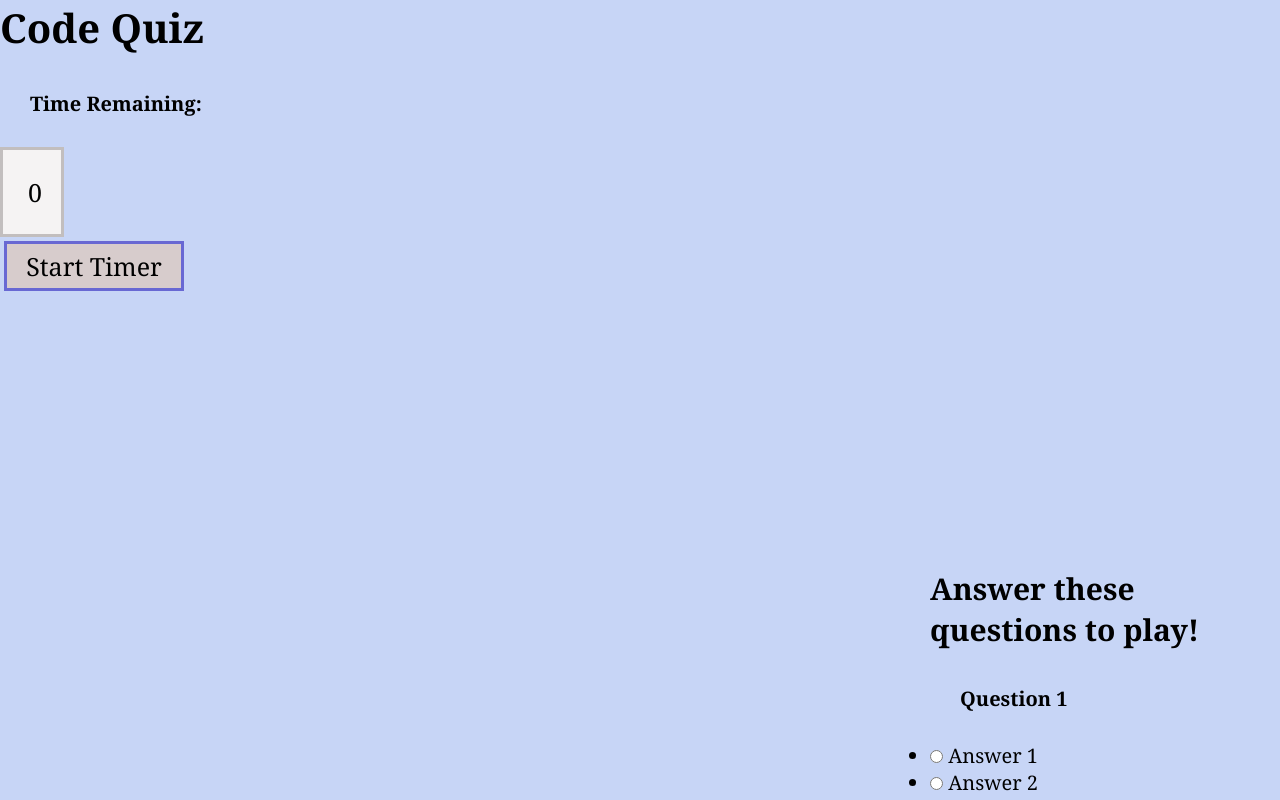
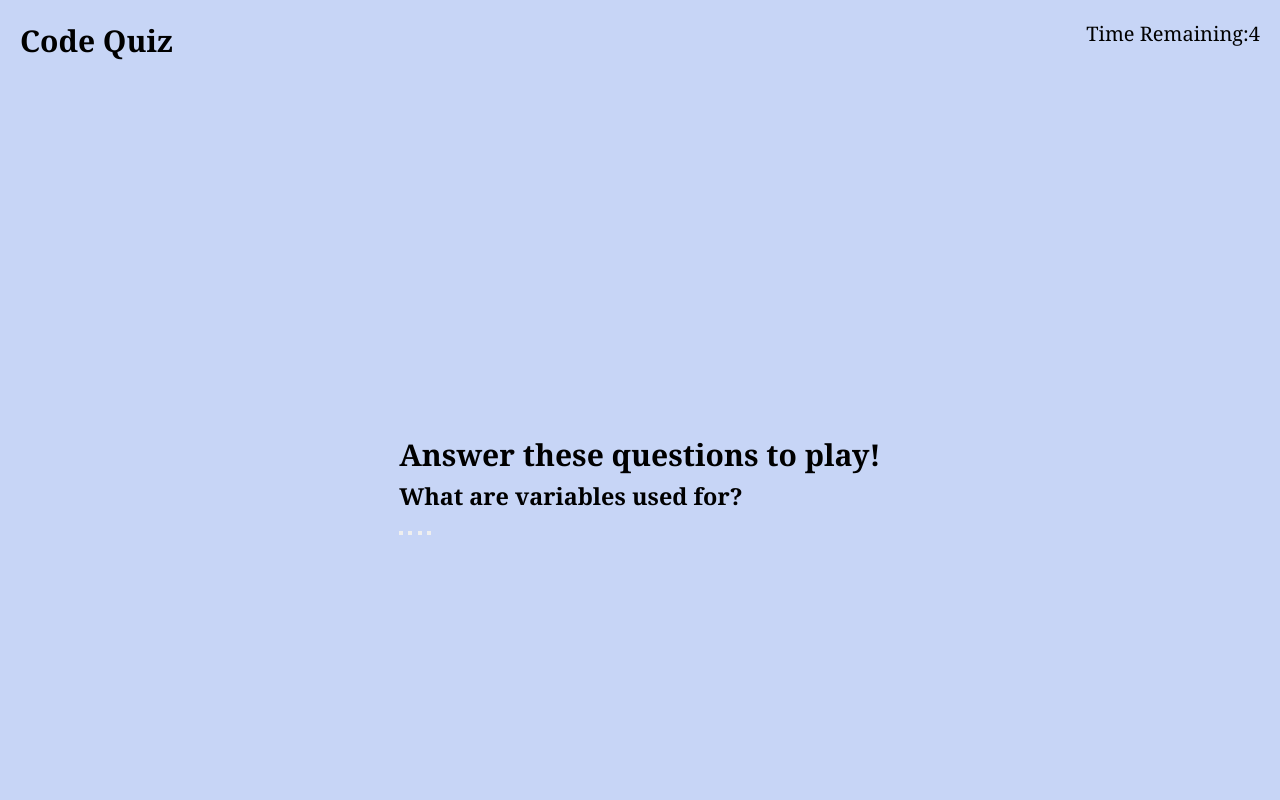
Before and after one commit to cchor/code-quiz-challenge, a plain HTML site: page index.html in a window 1280 px wide. Both pictures are taken after a click on the button "Start Timer". Shown: the top 800 px of the page. Drawn offline with Linux system fonts and the light colour scheme.

Commit message:
added questions and answers for the quiz portion of the game and made some styling edits

```diff
--- a/assets/css/style.css
+++ b/assets/css/style.css
@@ -7,7 +7,6 @@
     --buttoncolor: rgb(215, 204, 204);
     --bordercolor: rgb(104, 104, 211);
 
-
 }
 
 *{
@@ -16,13 +15,26 @@
     padding: 0;
     font-family: Georgia, 'Times New Roman', Times, serif;
 
-
 }
 
 h1,
 h2 {
     margin-bottom: 5px;
     color: black;
+}
+
+nav {
+    display: flex;
+    flex-direction: row;
+    justify-content: space-between;
+    padding: 20px;
+}
+
+.start-container {
+    display: block;
+    justify-content: center;
+    align-items: center;
+
 }
 
 .timer-container {
@@ -39,7 +51,7 @@ h2 {
 .game-container {
     width: 100vw;
     height: 100vh;
-    display: flex;
+    display: none;
     justify-content: center;
     align-items: center;
 }
@@ -64,7 +76,6 @@ h2 {
     padding: 5px;
     display: inline-block;
 
-
 }
 
 .btn {
@@ -82,14 +93,13 @@ h2 {
     cursor: pointer;
     box-shadow: 0 2px 8px 8px var(--hovercolor);
 
-
 }
 
-p {
+/* p {
 
     display: inline-flex;
     align-items: center;
     justify-content: center;
     padding: 30px;
 
-}
+} */
--- a/index.html
+++ b/index.html
@@ -9,34 +9,33 @@
 </head>
 
 <body>
-    <h1>Code Quiz</h1>
-    <p><strong>Time Remaining:</strong> </p>
+<!-- timer countdown -->
+    <nav>
+        <h2>Code Quiz</h2>
+    <p>Time Remaining:<span id="timer"></span></p>
 
-<!-- timer countdown and button -->
-    <div class="timer-container">
-        <div id= "timer">10</div>
-    </div>
-        <button class="btn">Start Timer</button>
+<!-- timer instuctions and start button -->
+
+    </nav>
+     <div class="start-container">
+        <p>Answer the following questions and see if you can beat the timer! Record your score when you are done.</p>
+        <button class="btn" id="start-btn">Start Timer</button>
+
     </div>
     <div class="game-container">
 
 
     <!-- questions section -->
-    <div class="game-container"></div>
-        <div class="questions-header"></div>
 
-    <script src="./game.html"></script>
         <div>
             <h2>Answer these questions to play!</h2>
-            <p><strong>Question 1</strong></p>
-                <ul>
-                <li><input type="radio" id="quest1" value="Nothing" class="answer">
-                    <label for="quest1">Answer 1</label></li>
-                    <li><input type="radio" id="quest1" value="Nothing" class="answer">
-                    <label for="quest2">Answer 2</label></li>
-                    <li><input type="radio" id="quest1" value="Nothing" class="answer">
-                    <label for="quest3">Answer 3</label></li>
-                </ul>
+            <h3 id="question"></h3>
+
+    <!-- use buttons, not a ul -->
+                <button id="answer"></button>
+                <button id="answer"></button>
+                <button id="answer"></button>
+                <button id="answer"></button>
         </div>
     </div>
 
@@ -45,7 +44,9 @@
        <h2>High Scores</h2>
     </div>
 
+
    <script src="./script.js"></script>
+
 
 </body>
 
--- a/script.js
+++ b/script.js
@@ -1,14 +1,66 @@
-var timer;
+var sec = 5;
 var elem = document.getElementById("timer");
+var startBtn = document.getElementById("start-btn");
+var gameContainer=document.querySelector(".game-container");
+var startContainer=document.querySelector(".start-container");
+var questionIndex = 0;
+
+var questionArray = [
+    {
+        question: "What are variables used for?",
+        answer1: "Placeholders for information",
+        answer2: "To call a function",
+        answer3: "They are operators",
+        answer4: "All of the above",
+        correctAnswer: "Placeholders for information"
+    },
+    {
+        question: "What do loops do?",
+        answer1: "They compare variables",
+        answer2: "Make content go in a circle",
+        answer3: "Work as a repeated IF statement",
+        answer4: "All of the above",
+        correctAnswer: "Work as a repeated IF statement"
+    },
+    {
+        question: "What are functions?",
+        answer1: "Placeholders for information",
+        answer2: "They identify a specific value",
+        answer3: "A block of code to perform a task",
+        answer4: "All of the above",
+        correctAnswer: "A block of code to perform a task"
+    },
+    {
+        question: "What is an event listener?",
+        answer1: "A method that records events",
+        answer2: "A tool that listens to the user",
+        answer3: "A method that waits for a specific event to occur",
+        answer4: "All of the above",
+        correctAnswer: "A method that waits for a specific event to occur"
+    }
+]
+
 
 // learned from https://www.youtube.com/watch?v=4piMZDO5IOI
-(function (timerCountDown) {
-    var sec = 5;
-    timer = setInterval (()=>{
+function timerCountDown() {
+    elem.innerHTML = sec;
+   var timer = setInterval (()=>{
         elem.innerHTML = sec;
         sec --;
         if(sec < 0){
     clearInterval(timer);
 }}, 1000)
 
-})()
+}
+
+function renderQuestion() {
+    document.getElementById("question").textContent = questionArray[questionIndex].question
+}
+function startGame() {
+    startContainer.style.display="none";
+    gameContainer.style.display="flex";
+    timerCountDown();
+    renderQuestion();
+}
+
+startBtn.addEventListener("click",startGame);
```
